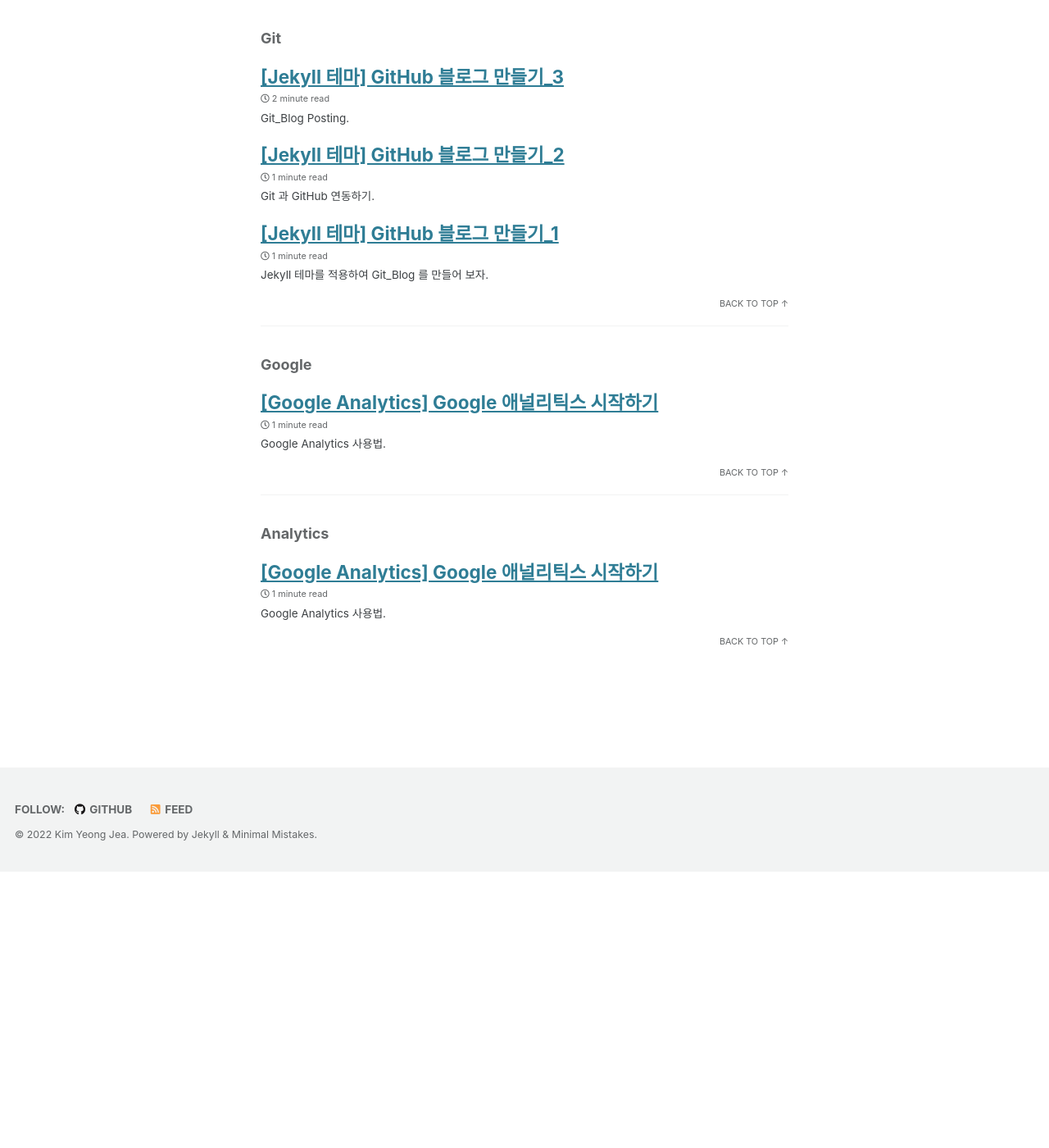
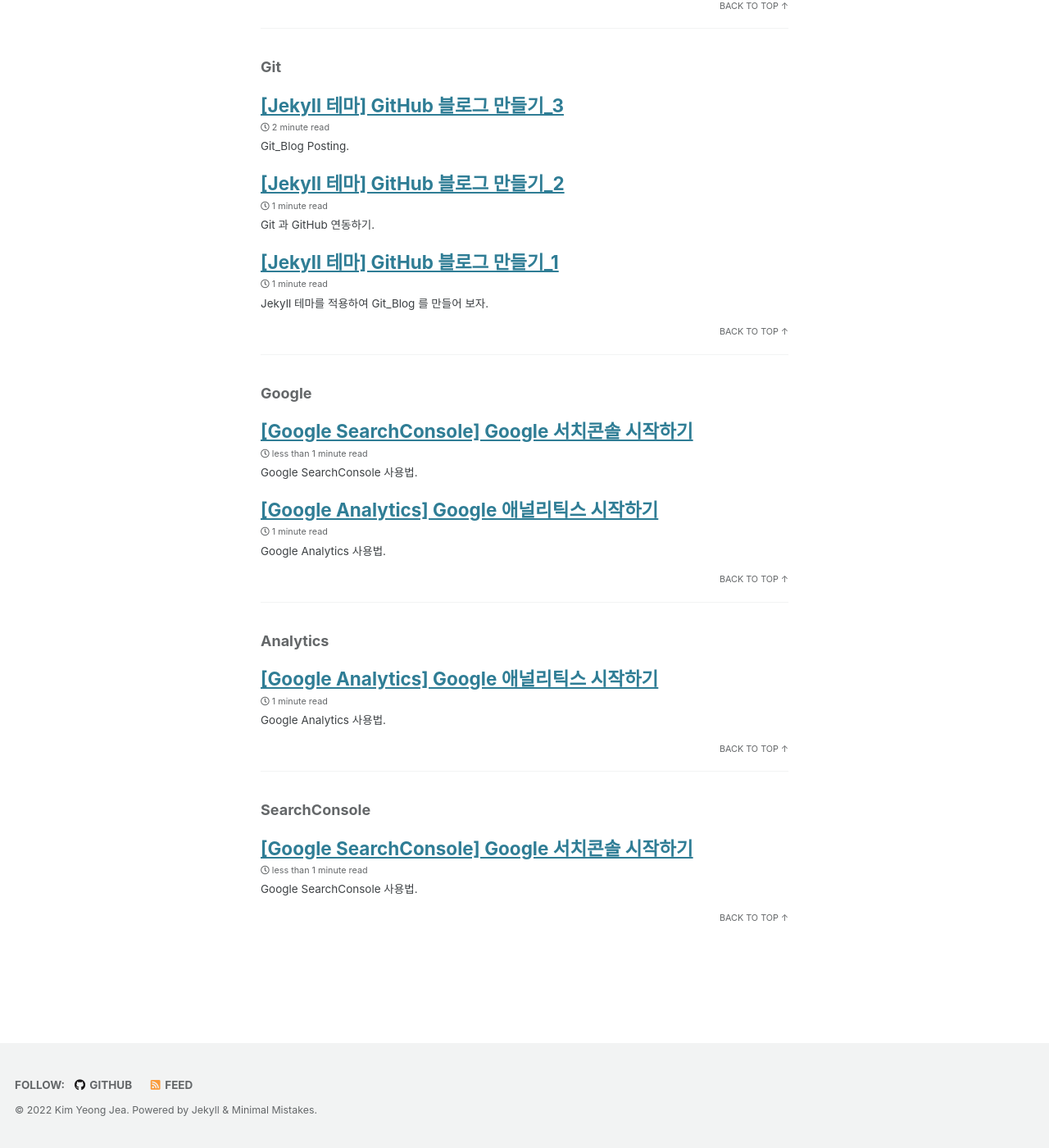
Before and after one commit to KYJ0206/kyj0206.github.io, a Jekyll site: the page built from _pages/tag_archive.md, in a window 1280 px wide and 1400 px high, scrolled down 1437 px. Shown: the whole window at 82% size. Built offline with Jekyll 4.4.1, drawn with Linux system fonts in a browser that asks for light colours; cached includes are drawn as plain includes; before the commit the page ends 2500 px from its top, so only the background shows below that; part of the change alters nothing that is shown; some of the changed text lies outside the part shown.

Commit message:
2022-03-18

```diff
--- a/_posts/gitHub/2022-03-14-Analytics.md
+++ b/_posts/gitHub/2022-03-14-Analytics.md
@@ -50,7 +50,7 @@ GA는 ‘전자상거래 플랫폼’, ‘모바일 애플리케이션 ‘그리
 >   - (출처: <a href='https://blog.naver.com/PostView.nhn?blogId=sanalytica&logNo=222195954338'>Funnel Analysis</a>, <a href='https://support.google.com/analytics/answer/3125360?hl=ko#zippy=%2C%EC%9D%B4-%EB%8F%84%EC%9B%80%EB%A7%90%EC%97%90-%EB%82%98%EC%99%80-%EC%9E%88%EB%8A%94-%EB%82%B4%EC%9A%A9%EC%9D%80-%EB%8B%A4%EC%9D%8C%EA%B3%BC-%EA%B0%99%EC%8A%B5%EB%8B%88%EB%8B%A4'>Segment Analysis</a> 등)
 
 
-### [구글 애널리틱스 연동하기]
+### [구글 애널리틱스 시작하기]
 
 #### 1.구글 애널리틱스 접속
 
@@ -92,7 +92,7 @@ GA는 ‘전자상거래 플랫폼’, ‘모바일 애플리케이션 ‘그리
 ![https://images.velog.io/images/kyj0206/post/b4cfab82-0ee9-4380-81ee-019d65cfcf42/%E1%84%83%E1%85%A1%E1%84%8B%E1%85%AE%E1%86%AB%E1%84%85%E1%85%A9%E1%84%83%E1%85%B3.png](https://images.velog.io/images/kyj0206/post/b4cfab82-0ee9-4380-81ee-019d65cfcf42/%E1%84%83%E1%85%A1%E1%84%8B%E1%85%AE%E1%86%AB%E1%84%85%E1%85%A9%E1%84%83%E1%85%B3.png)
 </a>
 
-#### 2.구글 애널리틱스 계정 블로그와 연결
+#### 3.구글 애널리틱스 계정 블로그와 연결
 
 먼저 데이터스트림을 만들어주면 되는데 블로그 데이터는 웹입니다. 그러므로,
 
--- /dev/null
+++ b/_posts/gitHub/2022-03-18-SearchConsole.md
@@ -0,0 +1,60 @@
+---
+title:  "[Google SearchConsole] Google 서치콘솔 시작하기"
+excerpt: "Google SearchConsole 사용법."
+categories:
+  - SearchConsole
+tags:
+  - [Google, SearchConsole]
+toc: true
+toc_sticky: true
+published: true
+
+date: 2022-03-18
+last_modified_at: 2022-03-18
+---
+
+***
+<span style='font-size:1rem'>**안녕하세요. Kim.YJ 입니다.**</span>
+
+<span style='font-size:1rem'>**이번 포스팅은 구글 서치콘솔 사용법을 포스팅 해 보겠습니다.**</span>
+
+<span style='font-size:1rem'>**애널리틱스와 함께 사용하면 좋은 구글 서치콘솔을 함께 천천히 시작해 봅시다.**</span>
+
+---
+
+### [구글 서치 콘솔(Search Console)이란?] <br>
+
+<a href="https://images.velog.io/images/kyj0206/post/79326a4d-1b39-4f18-9577-d8d4e0c96d21/%E1%84%89%E1%85%A5%E1%84%8E%E1%85%B5%E1%84%8F%E1%85%A9%E1%86%AB%E1%84%89%E1%85%A9%E1%86%AF.png">
+![https://images.velog.io/images/kyj0206/post/79326a4d-1b39-4f18-9577-d8d4e0c96d21/%E1%84%89%E1%85%A5%E1%84%8E%E1%85%B5%E1%84%8F%E1%85%A9%E1%86%AB%E1%84%89%E1%85%A9%E1%86%AF.png](https://images.velog.io/images/kyj0206/post/79326a4d-1b39-4f18-9577-d8d4e0c96d21/%E1%84%89%E1%85%A5%E1%84%8E%E1%85%B5%E1%84%8F%E1%85%A9%E1%86%AB%E1%84%89%E1%85%A9%E1%86%AF.png)
+</a>
+
+구글 서치콘솔 이란 구글의 전 구글 웹마스터들이 개발한 웹 서비스로서, 웹마스터들이 자신들의 웹사이트의 보이는 부분을 최적화하고 인덱싱 상태를 검사할 수 있게 해줍니다.
+
+구글(Google)로부터 제공되는 정보를 통해서 보다 나은 SEO 대책이 가능해지는 셈이죠. 일전에는 구글 웹 마스터 도구라는 명칭이었지만 현재는 서치 콘솔이라는 타이틀로 변경되어 사용되고 있습니다.
+
+### [구글 서치콘솔의 장점]
+
+> 1. 구글 애널리틱스를 통해 컨텐츠를 최적화 할 수 있다.
+>   - 내 사이트에 유입되는 사용자가 어떤 키워드, 검색어를 통해 사이트에 방문하는지 알 수 있다.
+> 2. 구글에 나의 컨텐츠를 표시할 수 있다.
+>   - 크롤링할 사이트맵, URL을 제출해서, 구글이 내 사이트의 최신 버전을 크롤링하도록 색인 생성 범위를 검토해 검색에 더 잘 노출될게 할 수 있다.
+> 3. 구글검색이 내 페이지를 어떻게 인식하는지 파악할 수 있다.
+>   - URL 검사도구를 사용하여 페이지에 관한 세부적인 크롤링, 색인 생성, 게재 정보를 Google 색인에서 쉽게 확인할 수 있다.
+
+### [구글 서치콘솔 시작하기]
+
+#### 1.구글 서치콘솔 접속
+
+#### 2.구글 서치콘솔 계정 생성
+
+#### 2.구글 서치콘솔 계정 블로그와 연결
+
+---
+
+<span style='font-size:1rem'> **지금까지 Google SearchConsole에 대해 포스팅을 통해 배워 보았습니다.** </span><br>
+
+<span style='font-size:1rem'> **애널리틱스와 더불어 서치콘솔을 이용하여,** </span><br>
+<span style='font-size:1rem'> **앞으로 블로그를 더욱 편히 관리 해 보세요.** </span><br>
+
+<span style='font-size:1rem'> **다음 포스팅은 더 유익한 정보로 찾아뵙겠습니다.** </span><br>
+<span style='font-size:1rem'> **감사합니다!** </span>
```
Also changed, not shown: 10 other files.
